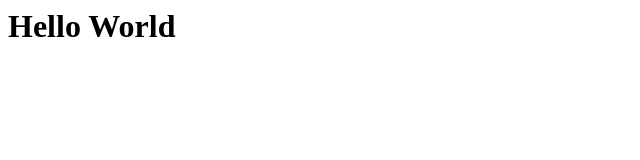
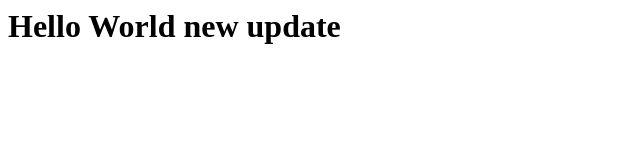
Before and after one commit to bigchappers/test, a plain HTML site: page index.html in a window 1280 px wide. Shown: the whole page, without its empty margins (0-640 px from the left). Drawn offline with Linux system fonts and the light colour scheme.

Commit message:
new index update

```diff
--- a/index.html
+++ b/index.html
@@ -1,4 +1,4 @@
 <html>
 
-<h1>Hello World</h1>
+<h1>Hello World new update</h1>
 </html>
```
